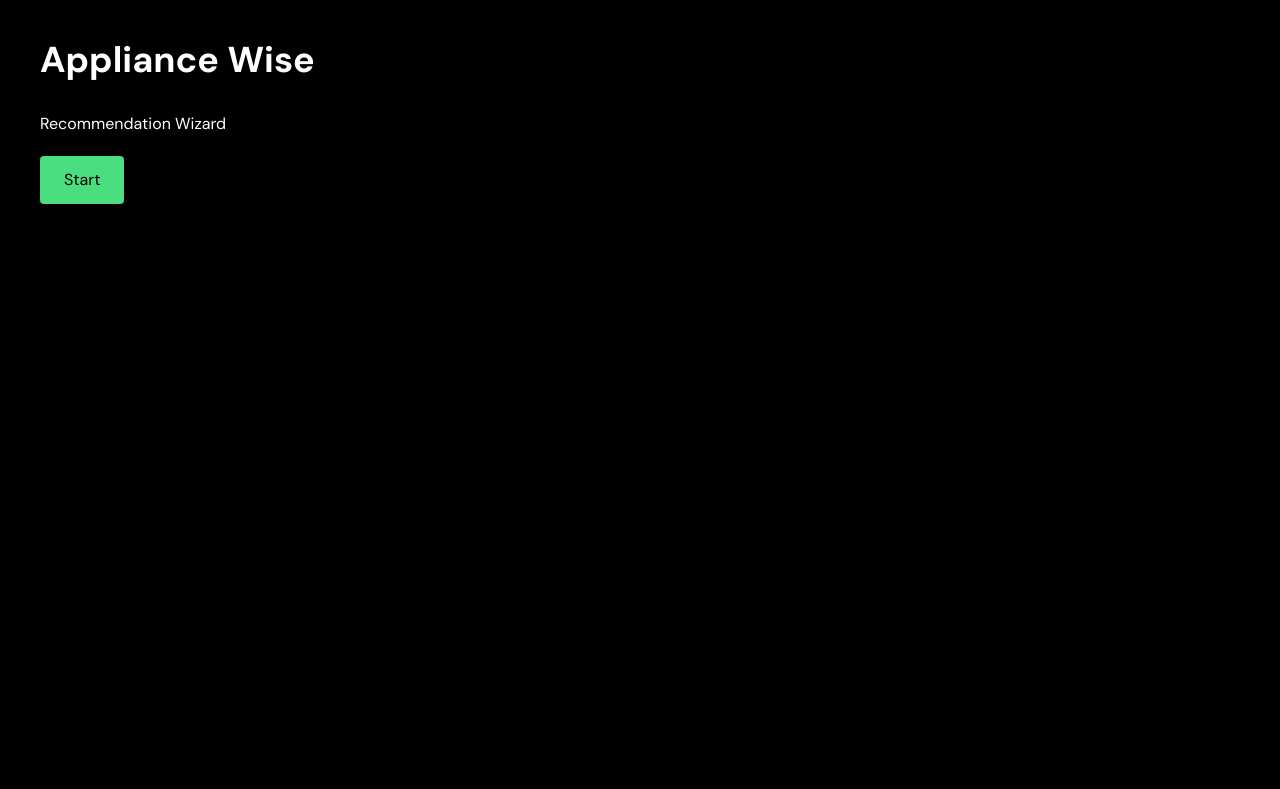
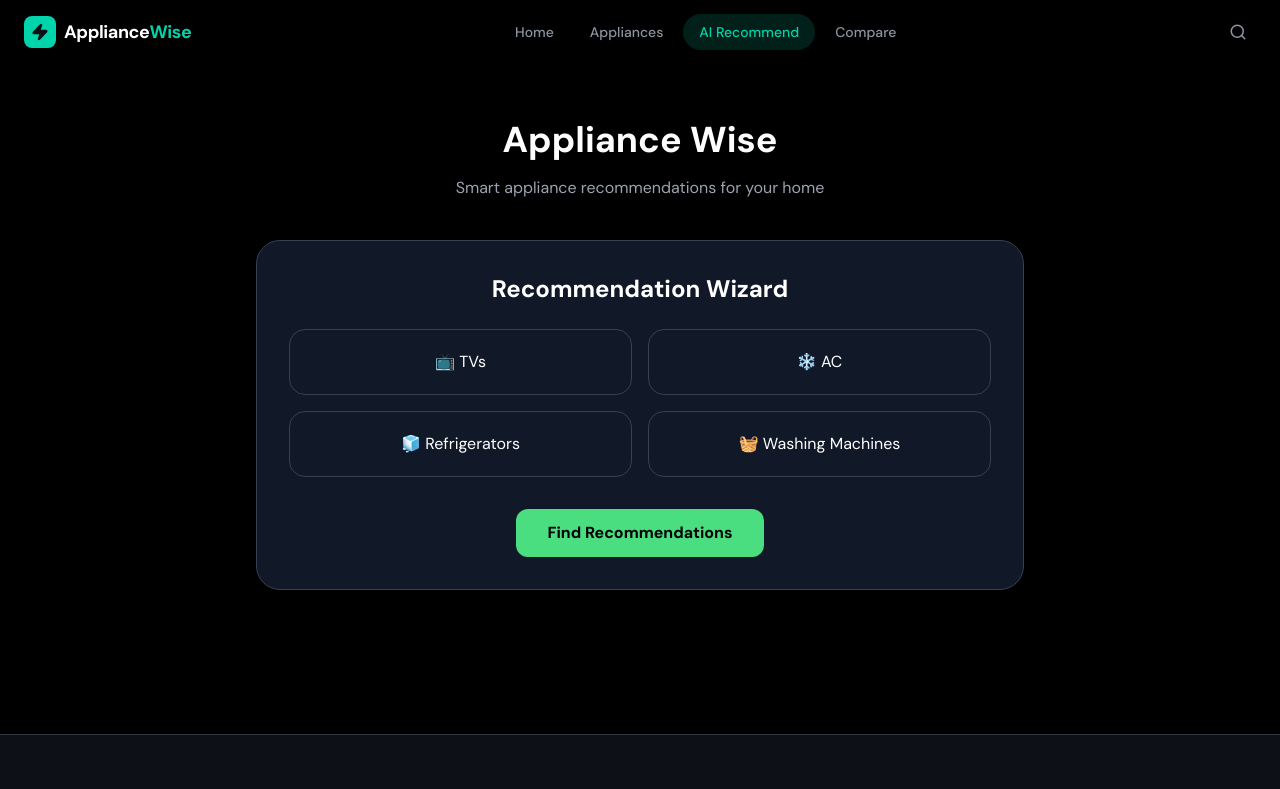
Before and after one commit to rmundke-blip/appliancewise, a Next.js app: page /recommend in a window 1280 px wide. Shown: the top 789 px of the page. Built offline with nearby package versions, Linux system fonts and the light colour scheme; a web font is replaced by a local one.

Commit message:
Update page.tsx

```diff
--- a/app/recommend/page.tsx
+++ b/app/recommend/page.tsx
@@ -2,6 +2,8 @@
 
 import { useEffect, useState } from 'react';
 import Link from 'next/link';
+import Navbar from '@/components/Navbar';
+import Footer from '@/components/Footer';
 
 export default function RecommendPage() {
   const [step, setStep] = useState(1);
@@ -9,6 +11,8 @@ export default function RecommendPage() {
 
   useEffect(() => {
     if (step !== 2) return;
+
+    setProgress(0);
 
     const interval = setInterval(() => {
       setProgress((prev) => {
@@ -25,47 +29,119 @@ export default function RecommendPage() {
   }, [step]);
 
   return (
-    <div className="min-h-screen bg-black text-white p-10">
-      <h1 className="text-4xl font-bold mb-8">
+    <>
+      <div className="min-h-screen bg-black text-white">
+        <Navbar />
+
+        <main className="pt-20 pb-16 px-4">
+          <div className="max-w-3xl mx-auto text-center mt-10">
+            <h1 className="text-4xl font-bold mb-4">
               Appliance Wise
             </h1>
 
+            <p className="text-gray-400 mb-10">
+              Smart appliance recommendations for your home
+            </p>
+
             {step === 1 && (
-        <div>
-          <p className="mb-5">Recommendation Wizard</p>
+              <div className="bg-gray-900 border border-gray-700 rounded-3xl p-8">
+                <h2 className="text-2xl font-bold mb-6">
+                  Recommendation Wizard
+                </h2>
+
+                <div className="grid grid-cols-2 gap-4">
+                  <button className="border border-gray-700 rounded-2xl p-5 hover:bg-gray-800">
+                    📺 TVs
+                  </button>
+
+                  <button className="border border-gray-700 rounded-2xl p-5 hover:bg-gray-800">
+                    ❄️ AC
+                  </button>
+
+                  <button className="border border-gray-700 rounded-2xl p-5 hover:bg-gray-800">
+                    🧊 Refrigerators
+                  </button>
+
+                  <button className="border border-gray-700 rounded-2xl p-5 hover:bg-gray-800">
+                    🧺 Washing Machines
+                  </button>
+                </div>
 
                 <button
                   onClick={() => setStep(2)}
-            className="bg-green-400 text-black px-6 py-3 rounded"
+                  className="mt-8 bg-green-400 text-black px-8 py-3 rounded-xl font-bold"
                 >
-            Start
+                  Find Recommendations
                 </button>
               </div>
             )}
 
             {step === 2 && (
-        <div>
-          <p className="mb-5">
-            Analyzing... {progress}%
+              <div className="bg-gray-900 border border-gray-700 rounded-3xl p-8">
+                <h2 className="text-2xl font-bold mb-4">
+                  Analyzing Products
+                </h2>
+
+                <p className="text-gray-400 mb-6">
+                  Checking ratings, reviews and pricing...
                 </p>
 
-          <div className="w-full h-3 bg-gray-700 rounded">
+                <div className="w-full h-3 bg-gray-700 rounded-full overflow-hidden">
                   <div
-              className="h-3 bg-green-400 rounded"
-              style={{ width: `${progress}%` }}
+                    className="h-3 bg-green-400 rounded-full"
+                    style={{
+                      width: `${progress}%`,
+                    }}
                   />
                 </div>
 
-          <div className="mt-10">
+                <p className="mt-4 text-green-400">
+                  {progress}% Complete
+                </p>
+
+                {progress === 100 && (
+                  <div className="mt-10 text-left">
+                    <div className="border border-gray-700 rounded-2xl p-5 mb-4">
+                      <h3 className="text-xl font-bold">
+                        Samsung Smart TV
+                      </h3>
+
+                      <p className="text-gray-400 mt-2">
+                        Best for budget and performance
+                      </p>
+
+                      <div className="mt-4 flex justify-between items-center">
+                        <span className="text-2xl font-bold">
+                          ₹45,999
+                        </span>
+
                         <Link
                           href="/"
-              className="underline"
+                          className="bg-green-400 text-black px-5 py-2 rounded-lg font-bold"
                         >
-              Go Home
+                          View
                         </Link>
                       </div>
                     </div>
+
+                    <button
+                      onClick={() => {
+                        setStep(1);
+                        setProgress(0);
+                      }}
+                      className="w-full border border-gray-700 rounded-xl py-3"
+                    >
+                      Start Again
+                    </button>
+                  </div>
                 )}
               </div>
+            )}
+          </div>
+        </main>
+
+        <Footer />
+      </div>
+    </>
   );
 }
```
Lines whose indentation alone changed are shown as unchanged.
